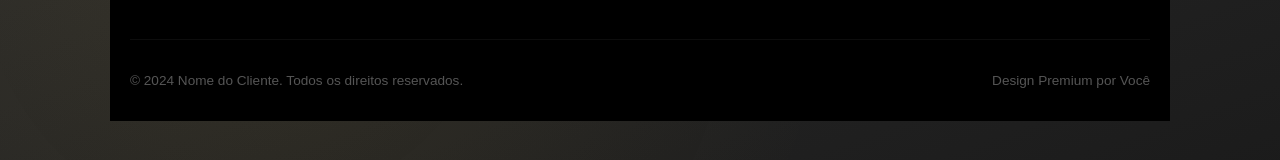
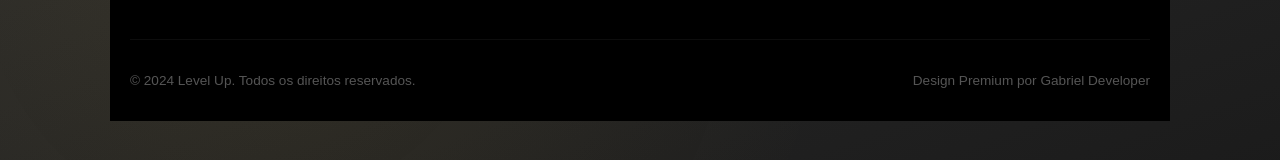
Before and after one commit to gaholiveira/levelup-landing-page, a plain HTML site: page index.html in a window 1280 px wide. Shown: the part 5082-5242 px from the top of the page. Drawn offline with Linux system fonts and the light colour scheme.

Commit message:
Faq and Footer

```diff
--- a/index.html
+++ b/index.html
@@ -369,8 +369,8 @@
             </div>
 
         </div> <div class="rodape-bottom">
-            <p>&copy; 2024 Nome do Cliente. Todos os direitos reservados.</p>
-            <p class="desenvolvido">Design Premium por <span class="texto-dourado">Você</span></p>
+            <p>&copy; 2024 Level Up. Todos os direitos reservados.</p>
+            <p class="desenvolvido">Design Premium por <span class="texto-dourado">Gabriel Developer</span></p>
         </div>
 
     </div>
```
